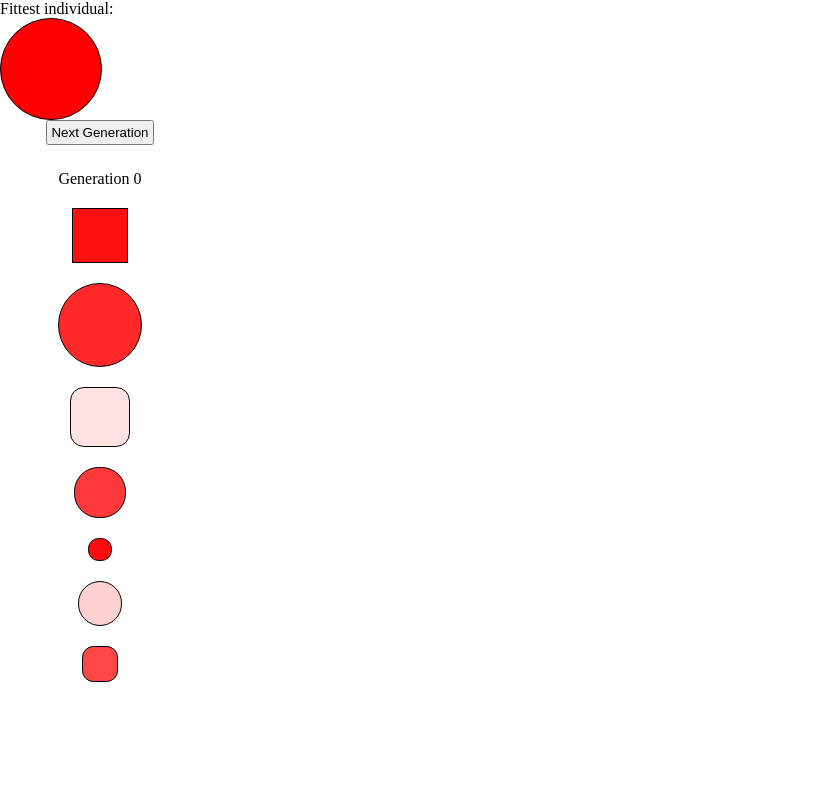
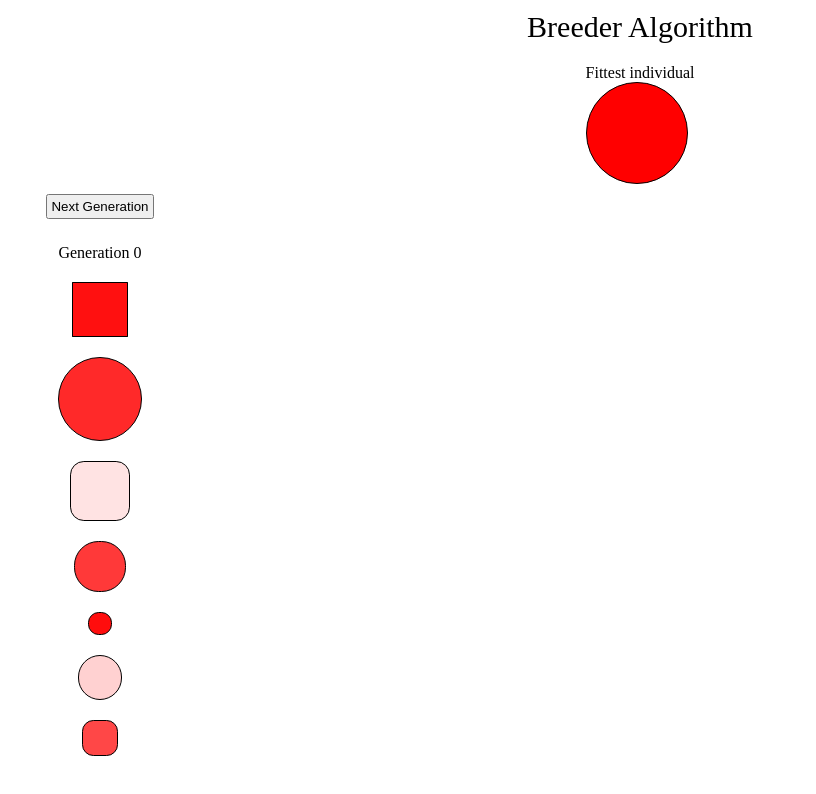
Before and after one commit to teooko/algoritmul_breeder, a React (Create React App) app: page / in a window 1280 px wide. Shown: the top 794 px of the page, without its empty margins (0-816 px from the left). Built offline with nearby package versions, Linux system fonts and the light colour scheme.

Commit message:
Change style

```diff
--- a/src/App.js
+++ b/src/App.js
@@ -9,7 +9,14 @@ function App() {
 
     return (
         <div style={{margin: '0px', padding: '0px'}}>
-        Fittest individual: <Individual redness={1} roundness={1} size={1} />
+            <div style={{width: '100%', display: 'flex', flexDirection: "column", alignItems: "center"}}>
+                <div style={{fontSize: "30px", padding: "10px"}}>
+                    Breeder Algorithm
+                </div>
+                <div style={{padding: "10px"}}>
+                    Fittest individual <Individual redness={1} roundness={1} size={1} />
+                </div>
+            </div>
             <div style={{display: "flex", flexDirection: "row", overflow: "scroll", gap: "20px", overflowX: "hidden", overflowY: "hidden"}} >
                 {allGenerations.map((lastGeneration, index) => <Generation lastGeneration={lastGeneration} generationIndex={index}/>)}
             </div>
--- a/src/components/Generation.jsx
+++ b/src/components/Generation.jsx
@@ -73,7 +73,7 @@ const Generation = ({lastGeneration, generationIndex}) => {
     return (
         <div style={{display: "flex", flexDirection: "column", gap: 20, alignItems: "center", width: 200}}>
             <div style={{height: '30px'}}>
-            {latestGeneration === generationIndex && <button style={{padding: '3px'}} onClick={handleNextGeneration}>
+            {latestGeneration === generationIndex && latestGeneration < 6 && <button style={{padding: '3px'}} onClick={handleNextGeneration}>
                 Next Generation
             </button>}
             </div>
```
Lines whose indentation alone changed are shown as unchanged.
